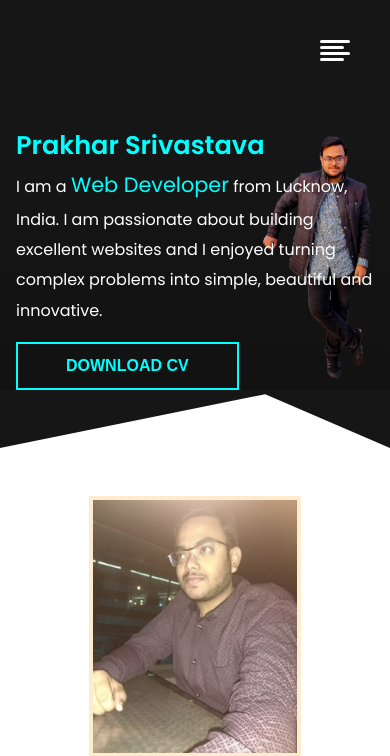
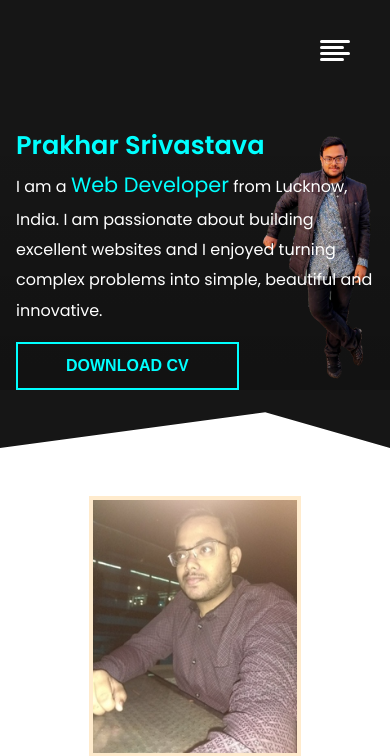
Before and after one commit to prakharsrivas55/Portfolio, a PHP site: page / in a window 390 px wide; the page is wider, and only the part inside the window is pictured. Shown: the top 756 px of that part. Run offline with PHP 8.4, Linux system fonts and the light colour scheme; some libraries are stand-ins or nearby versions.

Commit message:
Update style.css

```diff
--- a/css/style.css
+++ b/css/style.css
@@ -428,7 +428,7 @@ footer{
     }
 
     header{
-        clip-path: polygon(0 0,100% 0, 100% 100%,68% 88%,0 100% );
+        clip-path: polygon(0 0,100% 0, 100% 100%,68% 92%,0 100% );
     }
     .hero .right{
         position: absolute;
```
